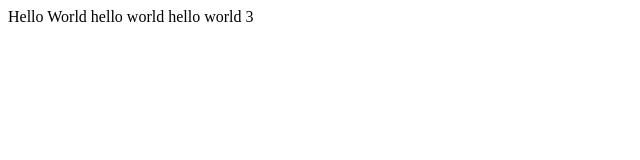
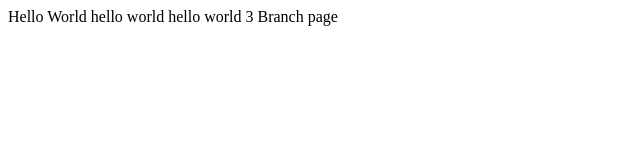
Before and after one commit to siswarnava-sss/TestRepo, a plain HTML site: page index.html in a window 1280 px wide. Shown: the whole page, without its empty margins (0-640 px from the left). Drawn offline with Linux system fonts and the light colour scheme.

Commit message:
branch page

```diff
--- a/index.html
+++ b/index.html
@@ -9,3 +9,4 @@
 </html>
 hello world
 hello world 3
+<html><head><title>MyBranchPage</title><body>Branch page</body></html>
```
